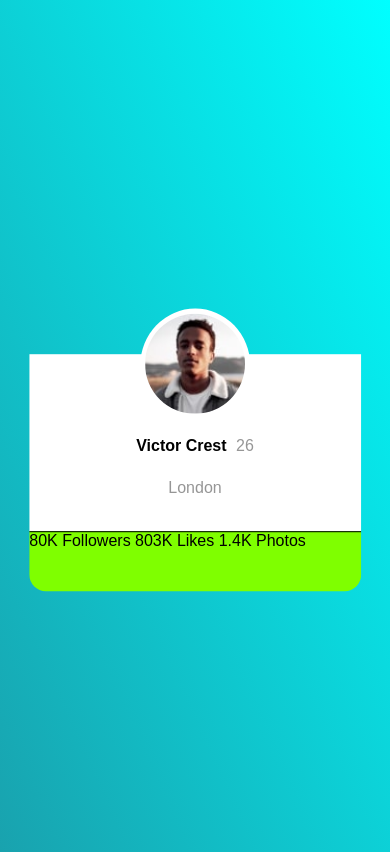
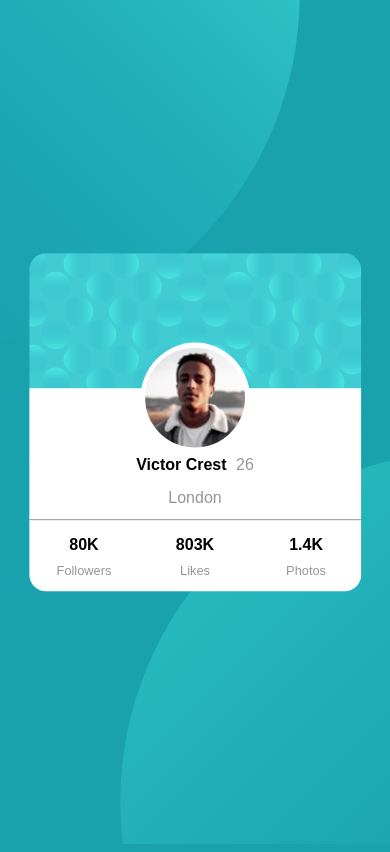
Before and after one commit to Apens/Apens.github.io, a plain HTML site: page index.html in a window 390 px wide. Drawn offline with Linux system fonts and the light colour scheme.

Commit message:
adding media queries

```diff
--- a/css/styles.scss
+++ b/css/styles.scss
@@ -5,17 +5,22 @@
   src:url("https://fonts.googleapis.com/css2?family=Kumbh+Sans&display=swap") format("woff2");
 }
 
+html{
+  background: colors.$dark_cyan;
+}
+
+@media screen and (min-width: 375px) {
   body{
-  background: linear-gradient(to top right, colors.$dark_cyan, cyan );
-  color: aliceblue;
+    margin: 0;
+    background-image: url("http://localhost:63342/Apens.github.io/assets/images/bg-pattern-bottom.svg"),
+    url("http://localhost:63342/Apens.github.io/assets/images/bg-pattern-top.svg");
+    background-size: 700px;
+    background-repeat: no-repeat;
+    background-position: 120px 451px, -400px -356px;
     font-family: "Kumbh Sans", sans-serif;
     font-weight: 400;
-  //font-size: 15rem;
-  width: 90vw;
-  height: 99vh;
-  //display: flex;
-  //align-items: center;
-  //justify-content: center;
+    width: 100vw;
+    height: 100vh;
 
   }
 
@@ -28,11 +33,11 @@ body{
     height: 40%;
     width: 85%;
     overflow: hidden;
-  //background-image: url("http://localhost:63342/Apens.github.io/assets/images/bg-pattern-card.svg");
-  background-image: url("./assets/images/bg-pattern-card.svg");
+    background-image: url("http://localhost:63342/Apens.github.io/assets/images/bg-pattern-card.svg");
+    //background-image: url("./assets/images/bg-pattern-card.svg");
     color: black;
     &__header{
-    height: 30%;
+      height: 40%;
 
     }
     &__avatar{
@@ -53,12 +58,13 @@ body{
       flex-direction: column;
       align-items: center;
       justify-content: center;
-    height: 45%;
-    padding-top: 25px;
+      height: 30%;
+      padding-top: 30px;
       background-color: white;
       p:first-child {
         font-weight: bold;
-      padding-top: 15px;
+        padding-top: 25px;
+        line-height: 1px;
       }
       p:nth-child(2){
         line-height: 1px;
@@ -73,8 +79,38 @@ body{
       }
     }
     &__footer{
-    background-color: chartreuse;
-    border-top: 1px solid black;
+      display: flex;
+      flex-direction: row;
+      justify-content: space-between;
+      background-color: white;
+      border-top: 1px solid colors.$dark_grey;
       height: 20%;
+      padding-bottom: 15px;
+      div {
+        width: 33%;
+        display: flex;
+        flex-direction: column;
+        align-items: center;
+        font-weight: bold;
+        span{
+          line-height: 1px;
+          font-size: .8rem;
+          font-weight: lighter;
+          color: colors.$dark_grey;
         }
       }
+    }
+  }
+}
+
+@media screen and (min-width: 1440px){
+  body{
+    background-size: 1320px, 1085px;
+    background-repeat: no-repeat;
+    background-position: 34rem 32rem, -24rem -26rem;
+  }
+
+  .card{
+    width: 20em;
+  }
+}
--- a/index.html
+++ b/index.html
@@ -9,11 +9,10 @@
   <title>Frontend Mentor | Profile card component</title>
 
   <!-- Feel free to remove these styles or customise in your own stylesheet 👍 -->
-  <style>
-    .attribution { font-size: 11px; text-align: center; }
-    .attribution a { color: hsl(228, 45%, 44%); }
-  </style>
-<!--  <link rel="stylesheet" href="/css/styles.css">-->
+<!--  <style>-->
+<!--    .attribution { font-size: 11px; text-align: center; }-->
+<!--    .attribution a { color: hsl(228, 45%, 44%); }-->
+<!--  </style>-->
   <link rel="stylesheet" href="./css/styles.css">
 </head>
 <body>
@@ -30,20 +29,15 @@
 
   </div>
   <div class="card__footer">
-    80K
-    Followers
-
-    803K
-    Likes
-
-    1.4K
-    Photos
+    <div><p>80K</p><span>Followers</span> </div>
+    <div><p>803K</p><span>Likes</span> </div>
+    <div><p>1.4K</p> <span>Photos</span> </div>
   </div>
 </div>
 
 <!--  <div class="attribution">-->
 <!--    Challenge by <a href="https://www.frontendmentor.io?ref=challenge" target="_blank">Frontend Mentor</a>. -->
-<!--    Coded by <a href="#">Your Name Here</a>.-->
+<!--    Coded by <a href="#">Apens</a>.-->
 <!--  </div>-->
 </body>
 </html>
```
Also changed, not shown: css/styles.css. Lines whose indentation alone changed are shown as unchanged.
